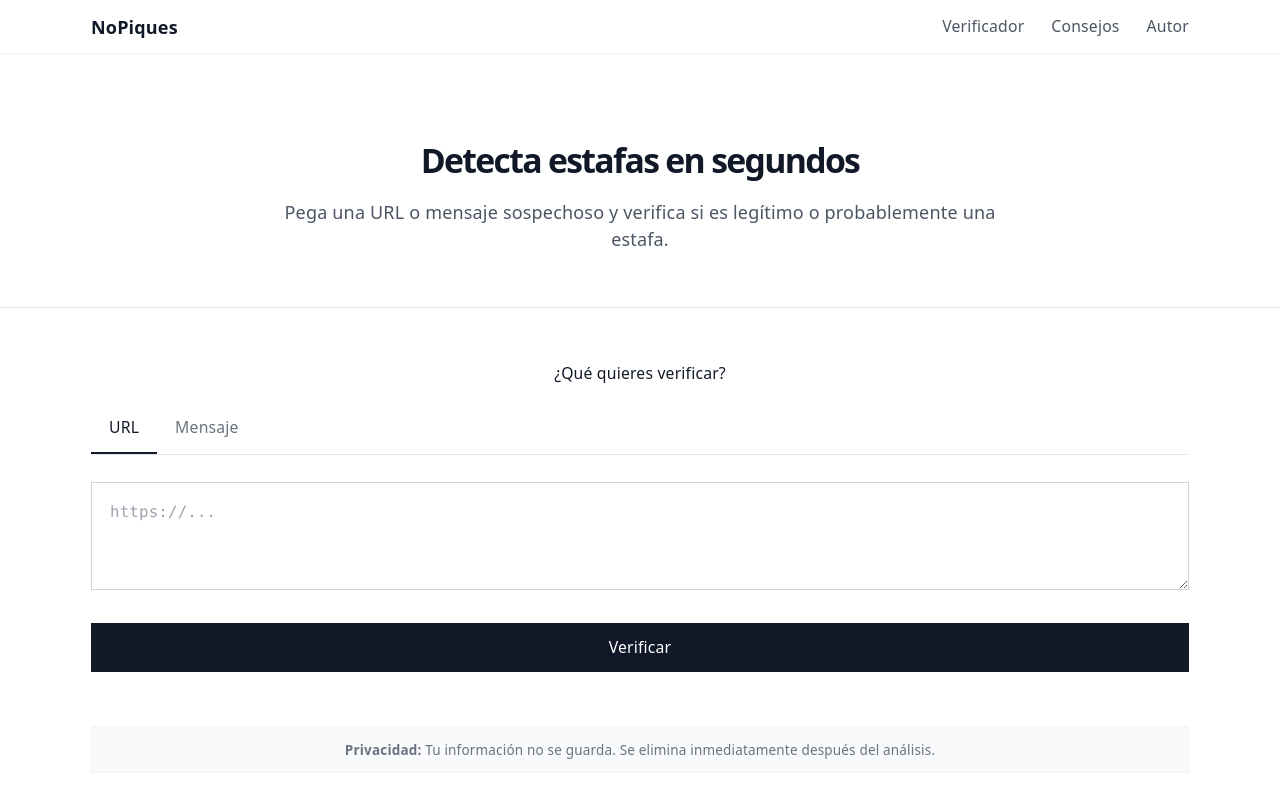
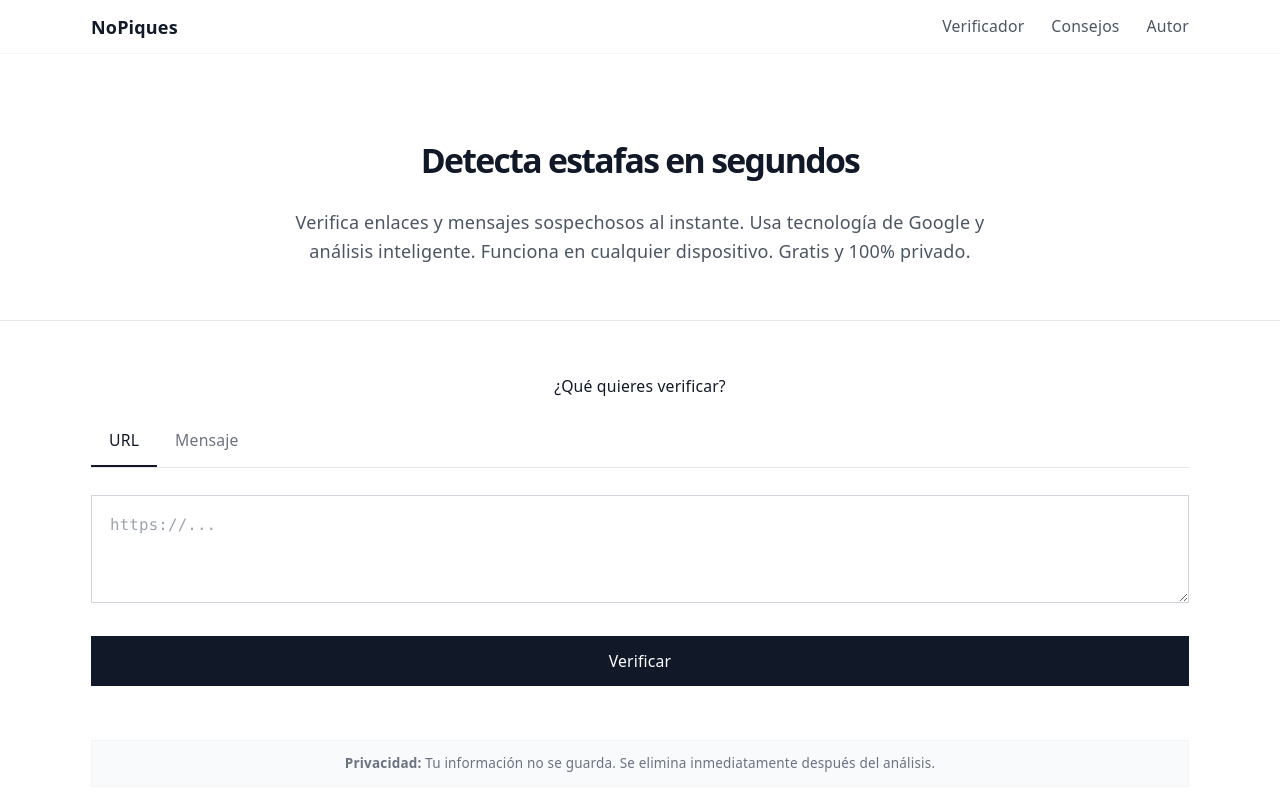
Before and after one commit to basketouch/nopiques, a React (Vite) app: page / in a window 1280 px wide. Shown: the top 800 px of the page. Built offline with nearby package versions, Linux system fonts and the light colour scheme.

Commit message:
Update header with trust-building description

```diff
--- a/src/components/Header.jsx
+++ b/src/components/Header.jsx
@@ -39,11 +39,11 @@ export function Header() {
 
       {/* Header Content */}
       <div className="max-w-5xl mx-auto px-6 py-12 text-center">
-        <h1 className="text-3xl font-semibold text-gray-900 mb-4">
+        <h1 className="text-3xl font-semibold text-gray-900 mb-6">
           Detecta estafas en segundos
         </h1>
-        <p className="text-gray-600 text-base max-w-2xl mx-auto">
-          Pega una URL o mensaje sospechoso y verifica si es legítimo o probablemente una estafa.
+        <p className="text-gray-600 text-base max-w-2xl mx-auto leading-relaxed">
+          Verifica enlaces y mensajes sospechosos al instante. Usa tecnología de Google y análisis inteligente. Funciona en cualquier dispositivo. Gratis y 100% privado.
         </p>
       </div>
     </header>
```
